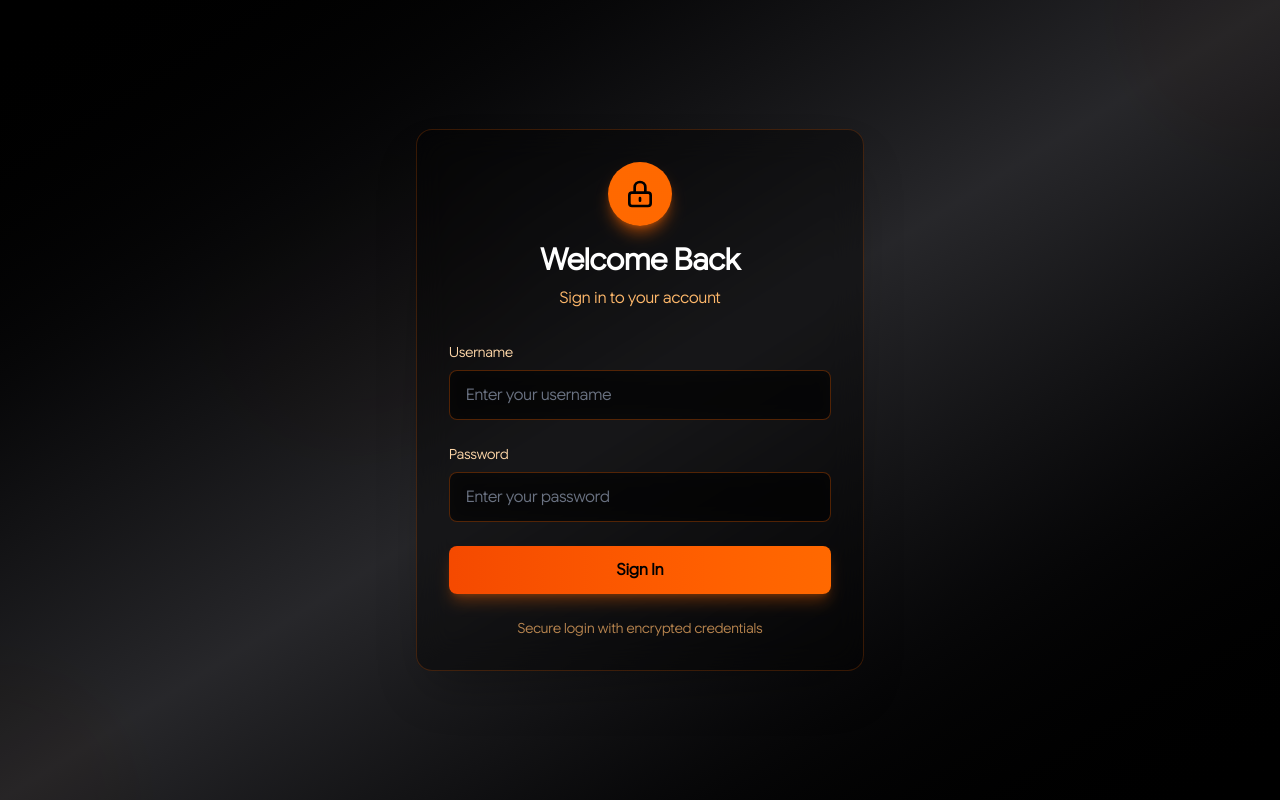
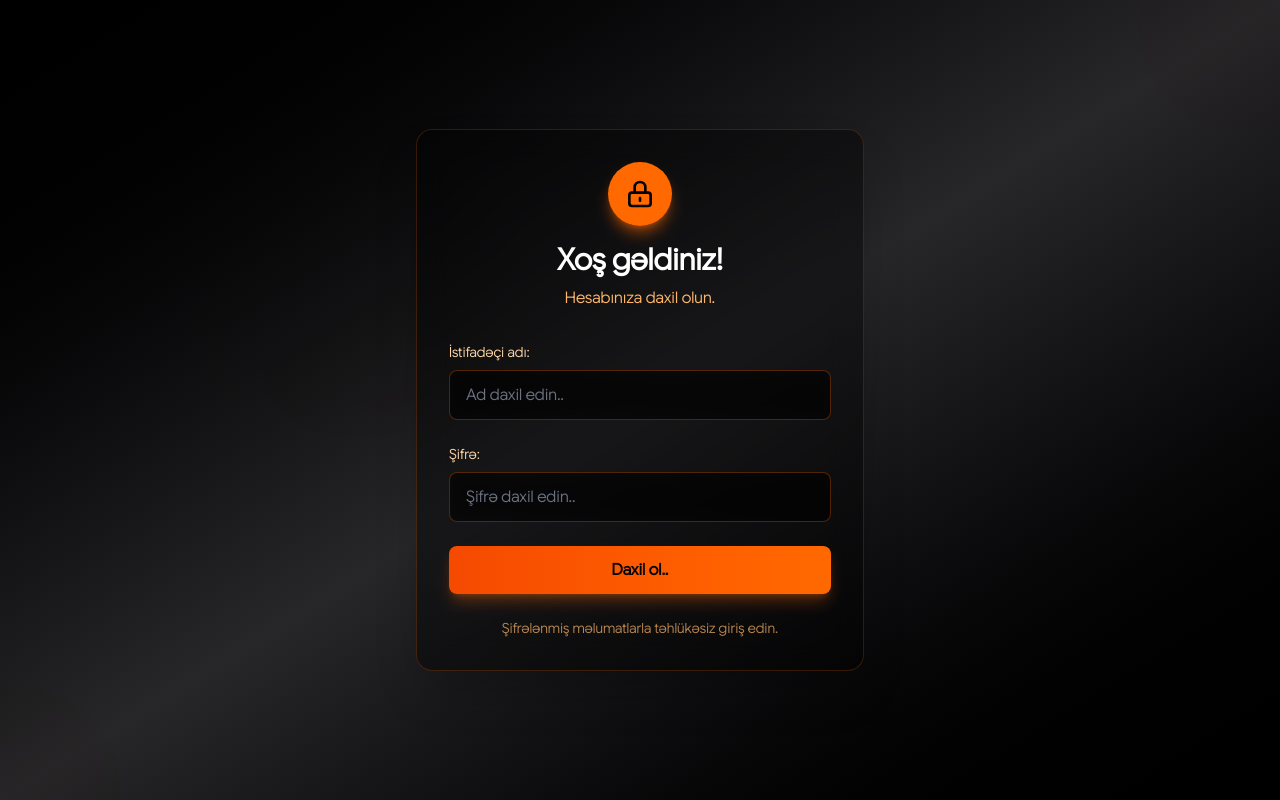
Before and after one commit to vilayat571/factnewsAdmin, a React (Vite) app: page / in a window 1280 px wide. Built offline with nearby package versions, Linux system fonts and the light colour scheme; a web font is replaced by a local one.

Commit message:
style: translate some words

```diff
--- a/src/pages/LoginPage.tsx
+++ b/src/pages/LoginPage.tsx
@@ -106,8 +106,8 @@ const LoginPage: React.FC = () => {
                 <path strokeLinecap="round" strokeLinejoin="round" strokeWidth={2} d="M12 15v2m-6 4h12a2 2 0 002-2v-6a2 2 0 00-2-2H6a2 2 0 00-2 2v6a2 2 0 002 2zm10-10V7a4 4 0 00-8 0v4h8z" />
               </svg>
             </div>
-            <h1 className="text-3xl font-bold text-white mb-2">Welcome Back</h1>
-            <p className="text-orange-300">Sign in to your account</p>
+            <h1 className="text-3xl font-bold text-white mb-2">Xoş gəldiniz!</h1>
+            <p className="text-orange-300">Hesabınıza daxil olun.</p>
           </div>
 
           {/* Login Form */}
@@ -115,7 +115,7 @@ const LoginPage: React.FC = () => {
             {/* Username Input */}
             <div className="animate-slideUp animation-delay-200">
               <label htmlFor="username" className="block text-sm font-medium text-orange-200 mb-2">
-                Username
+                İstifadəçi adı:
               </label>
               <input
                 id="username"
@@ -124,7 +124,7 @@ const LoginPage: React.FC = () => {
                 value={formData.username}
                 onChange={handleInputChange}
                 className="w-full px-4 py-3 bg-black/50 border border-orange-500/30 rounded-lg text-white placeholder-gray-500 focus:outline-none focus:ring-2 focus:ring-orange-500 focus:border-transparent transition-all duration-200 backdrop-blur-sm"
-                placeholder="Enter your username"
+                placeholder="Ad daxil edin.."
                 disabled={isLoading}
               />
             </div>
@@ -132,7 +132,7 @@ const LoginPage: React.FC = () => {
             {/* Password Input */}
             <div className="animate-slideUp animation-delay-400">
               <label htmlFor="password" className="block text-sm font-medium text-orange-200 mb-2">
-                Password
+                Şifrə:
               </label>
               <input
                 id="password"
@@ -141,7 +141,7 @@ const LoginPage: React.FC = () => {
                 value={formData.password}
                 onChange={handleInputChange}
                 className="w-full px-4 py-3 bg-black/50 border border-orange-500/30 rounded-lg text-white placeholder-gray-500 focus:outline-none focus:ring-2 focus:ring-orange-500 focus:border-transparent transition-all duration-200 backdrop-blur-sm"
-                placeholder="Enter your password"
+                placeholder="Şifrə daxil edin.."
                 disabled={isLoading}
               />
             </div>
@@ -165,10 +165,10 @@ const LoginPage: React.FC = () => {
                     <circle className="opacity-25" cx="12" cy="12" r="10" stroke="currentColor" strokeWidth="4"></circle>
                     <path className="opacity-75" fill="currentColor" d="M4 12a8 8 0 018-8V0C5.373 0 0 5.373 0 12h4zm2 5.291A7.962 7.962 0 014 12H0c0 3.042 1.135 5.824 3 7.938l3-2.647z"></path>
                   </svg>
-                  Signing in...
+                  Yüklənir...
                 </span>
               ) : (
-                'Sign In'
+                'Daxil ol..'
               )}
             </button>
           </form>
@@ -176,7 +176,7 @@ const LoginPage: React.FC = () => {
           {/* Footer */}
           <div className="mt-6 text-center animate-fadeIn animation-delay-800">
             <p className="text-orange-300/70 text-sm">
-              Secure login with encrypted credentials
+              Şifrələnmiş məlumatlarla təhlükəsiz giriş edin.
             </p>
           </div>
         </div>
```
